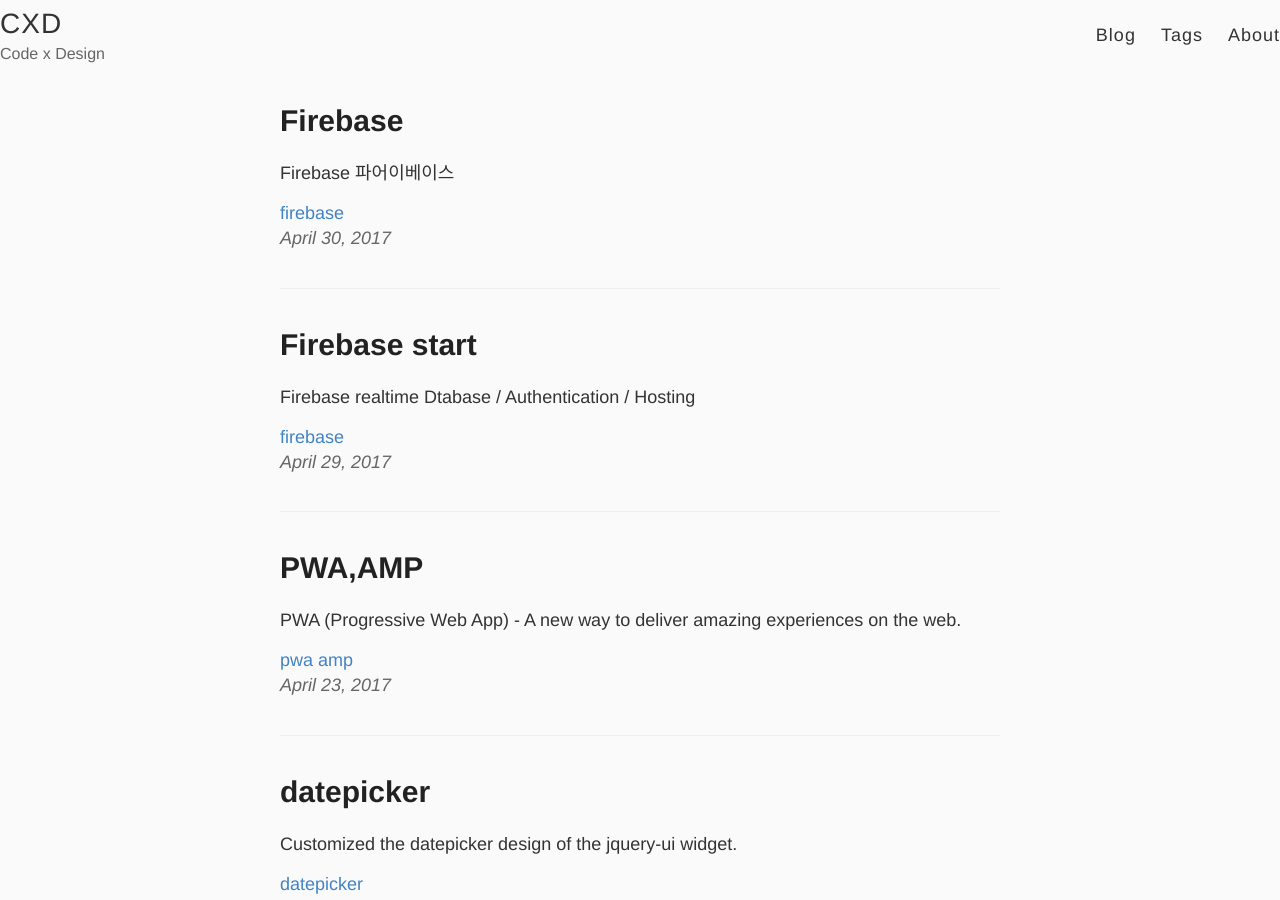
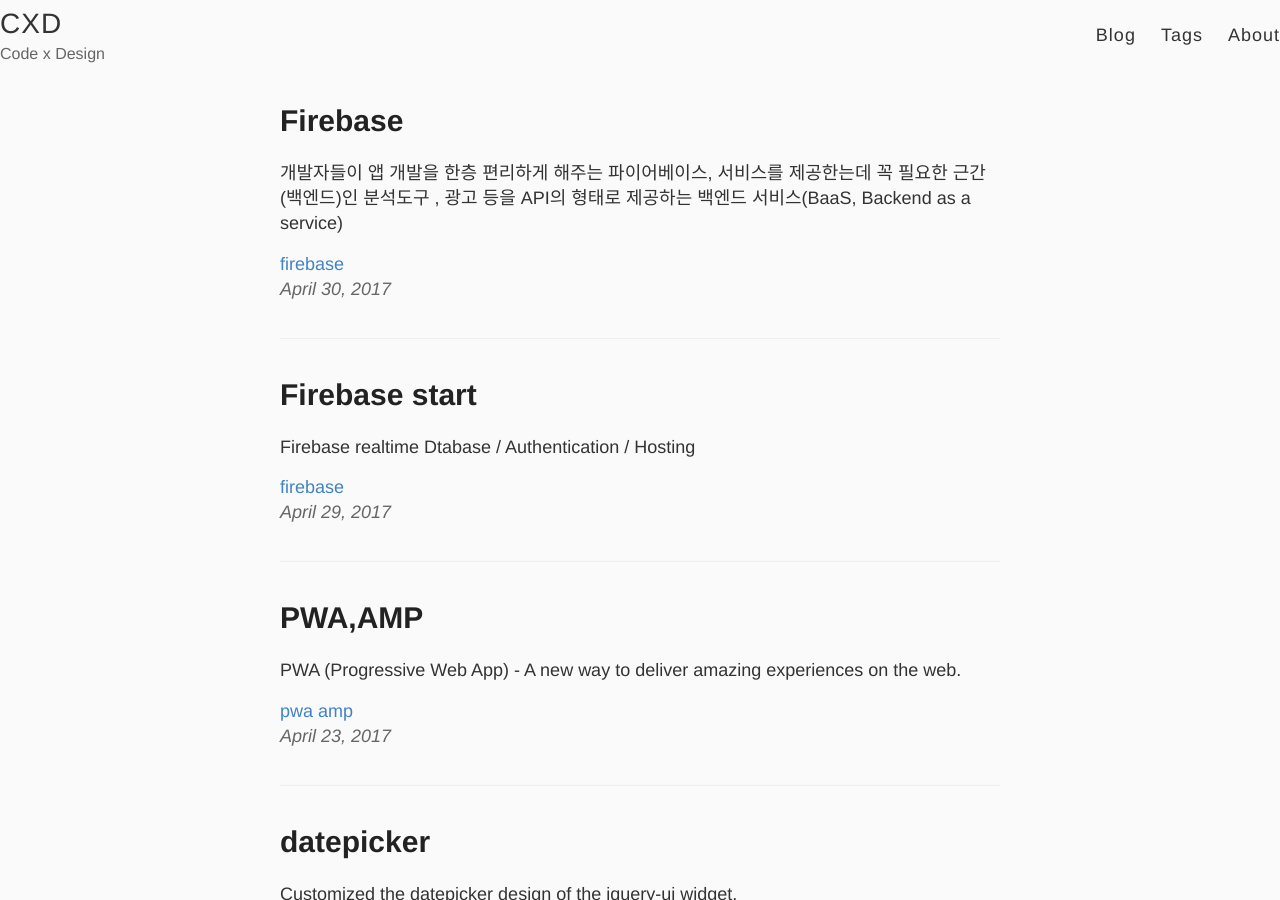
Before and after one commit to songssss/songssss.github.io, a Jekyll site: the page built from index.html, in a window 1280 px wide and 900 px high. Built offline with Jekyll 4.4.1, drawn with Linux system fonts in a browser that asks for light colours; the list of posts is cut into pages by our own code; comment, search, counter and statistics services are not loaded.

Commit message:
Update 2017-04-30-firebase2.md

```diff
--- a/_posts/2017-04-30-firebase2.md
+++ b/_posts/2017-04-30-firebase2.md
@@ -4,6 +4,23 @@ title: Firebase
 tags:
 - firebase
 ---
+
+개발자들이 앱 개발을 한층 편리하게 해주는 파이어베이스, 서비스를 제공한는데 꼭 필요한 근간(백엔드)인 분석도구
+, 광고 등을 API의 형태로 제공하는 백엔드 서비스(BaaS, Backend as a service)
+
+2014년 구글이 인수한 클라우드 서비스로 빨리 서비스를 시작한 후 사용자의 피드백을 받는 최근 추세에 걸맞는 도구
+
+앱의 개발 기간을 단축, 개발 난이도를 낮춰주는 도구, 실시간 데이터베이스 분석, 버그추적, 사용자 분석, 앱인덱싱, 사용자 환경  푸시 메시지 등 다양한 기능을 통합 제공한다.
+
+파이어베이스를 활용하면 개발자는 **사용자들에게 보여지는 서비스(프론트엔드)** 개발에만 집중 할 수 있다.
+
+안드로이드, 아이폰, 웹앱 개발에 이용할 수 있으며 백엔드에 대한 걱정 없이 아이디어를 현실화하는데에 집중할 수 있도록 지원하는 고마운 도구 인것 같다.
+
+
+
+
+
+
 
 {:.sub_txt}
 Firebase 파어이베이스
```
